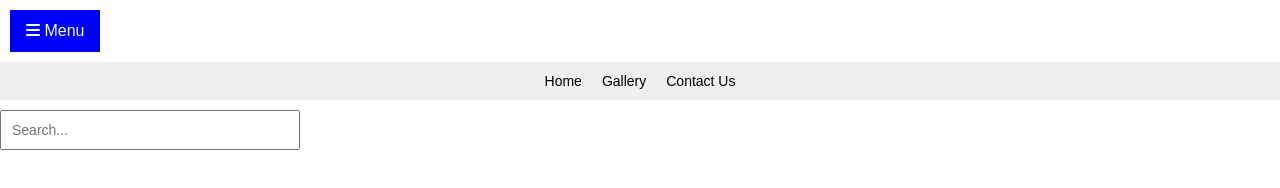
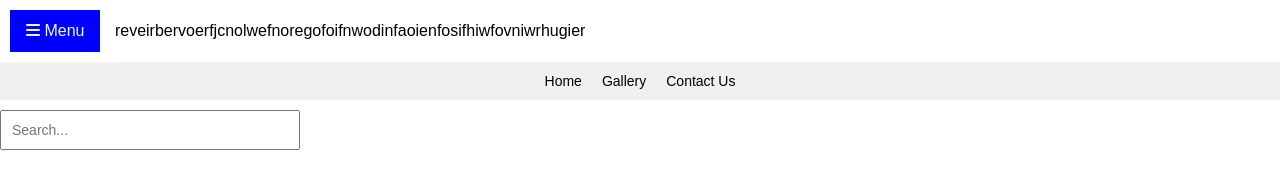
Before and after one commit to jay011006/case-study, a plain HTML site: page index.html in a window 1280 px wide. Drawn offline with Linux system fonts and the light colour scheme.

Commit message:
Testinggggggg

```diff
--- a/index.html
+++ b/index.html
@@ -57,6 +57,7 @@
     <button class="btn">
         <i class="fas fa-bars"></i> Menu
     </button>
+    reveirbervoerfjcnolwefnoregofoifnwodinfaoienfosifhiwfovniwrhugier
 
     <nav class="menu">
         <ul>
```
